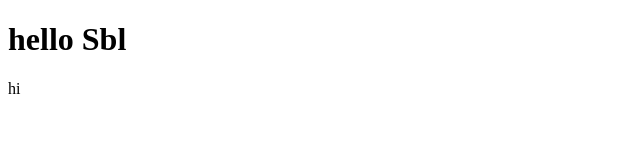
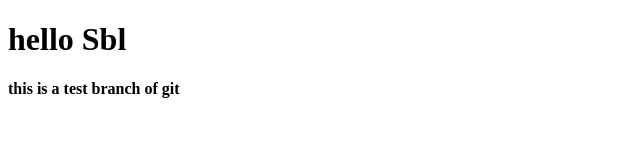
Before and after one commit to sbl003/testvc, a plain HTML site: page test.html in a window 1280 px wide. Shown: the whole page, without its empty margins (0-640 px from the left). Drawn offline with Linux system fonts and the light colour scheme.

Commit message:
adding branch test

```diff
--- a/test.html
+++ b/test.html
@@ -10,7 +10,7 @@
 </head>
 <body>
 
-    hi
+    <h4>this is a test branch of git</h4>
 
 </body>
 </html>
```
